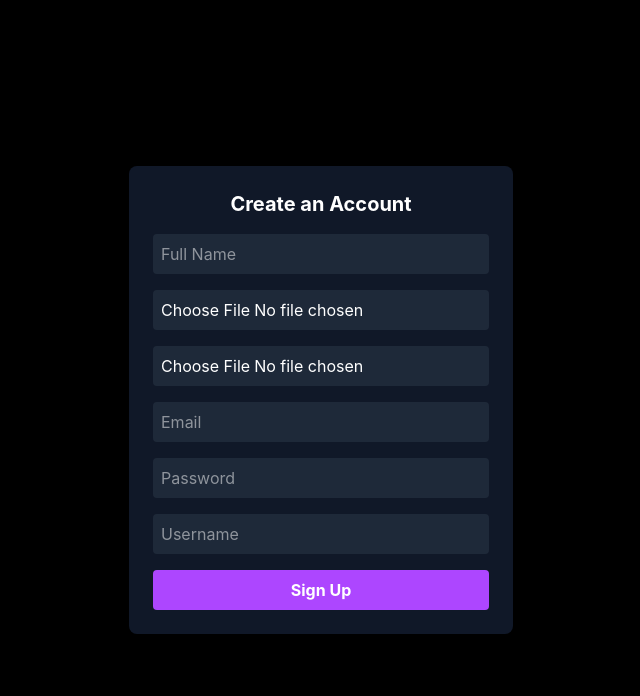
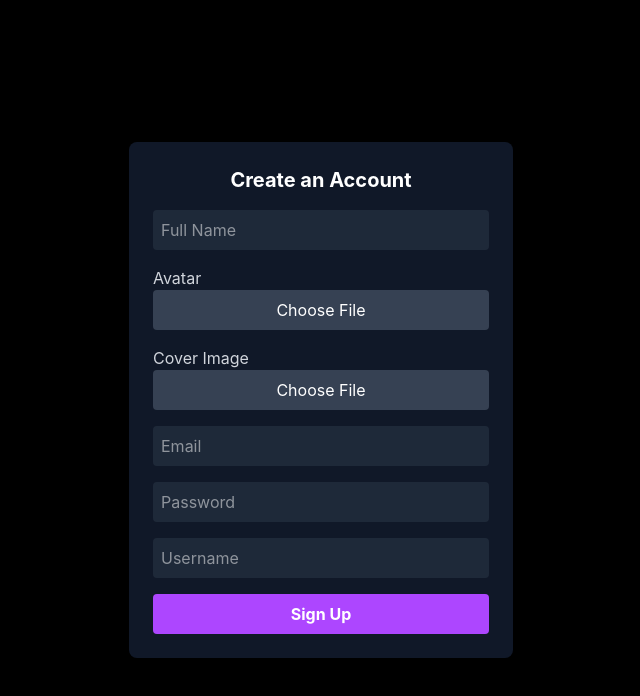
Before and after one commit to 5hubhm/IndiView-Frontend, a React (Vite) app: page /signup in a window 1280 px wide. Shown: the top 696 px of the page, without its empty margins (319-959 px from the left). Built offline with nearby package versions, Linux system fonts and the light colour scheme.

Commit message:
fixed reggister log

```diff
--- a/src/pages/Signup.jsx
+++ b/src/pages/Signup.jsx
@@ -7,7 +7,9 @@ const Signup = () => {
   const [formData, setFormData] = useState({
     fullName: "",
     avatar: null,
+    avatarName: "", // New state to store file name
     coverImage: null,
+    coverImageName: "", // New state to store file name
     email: "",
     password: "",
     username: "",
@@ -20,7 +22,13 @@ const Signup = () => {
 
   const handleFileChange = (e) => {
     const { name, files } = e.target;
-    setFormData({ ...formData, [name]: files[0] });
+    if (files.length > 0) {
+      setFormData({
+        ...formData,
+        [name]: files[0],
+        [`${name}Name`]: files[0].name, // Store file name in state
+      });
+    }
   };
 
   const handleSubmit = async (e) => {
@@ -34,13 +42,13 @@ const Signup = () => {
     }
     formDataToSend.append("email", formData.email);
     formDataToSend.append("password", formData.password);
-    formDataToSend.append("username", formData.username.toLowerCase()); // Lowercase username
+    formDataToSend.append("username", formData.username.toLowerCase());
 
     try {
       await axios.post(`${import.meta.env.VITE_API_BASE_URL}/api/v1/users/register`, formDataToSend, {
         headers: { "Content-Type": "multipart/form-data" },
       });
-      navigate("/login"); // Redirect to login page on success
+      navigate("/login");
     } catch (error) {
       console.error("Signup failed:", error.response?.data || error.message);
     }
@@ -61,22 +69,38 @@ const Signup = () => {
           className="w-full p-2 bg-gray-800 rounded text-white"
         />
 
+        {/* Avatar Input with Displayed Filename */}
+        <label className="block">
+          <span className="text-gray-300">Avatar</span>
           <input
             type="file"
             name="avatar"
             accept="image/*"
             onChange={handleFileChange}
             required
-          className="w-full p-2 bg-gray-800 rounded text-white"
+            className="w-full p-2 bg-gray-800 rounded text-white hidden"
+            id="avatar-upload"
           />
+          <label htmlFor="avatar-upload" className="block cursor-pointer bg-gray-700 p-2 rounded text-center">
+            {formData.avatarName || "Choose File"}
+          </label>
+        </label>
 
+        {/* Cover Image Input with Displayed Filename */}
+        <label className="block">
+          <span className="text-gray-300">Cover Image</span>
           <input
             type="file"
             name="coverImage"
             accept="image/*"
             onChange={handleFileChange}
-          className="w-full p-2 bg-gray-800 rounded text-white"
+            className="w-full p-2 bg-gray-800 rounded text-white hidden"
+            id="cover-upload"
           />
+          <label htmlFor="cover-upload" className="block cursor-pointer bg-gray-700 p-2 rounded text-center">
+            {formData.coverImageName || "Choose File"}
+          </label>
+        </label>
 
         <input
           type="email"
```
Lines whose indentation alone changed are shown as unchanged.
